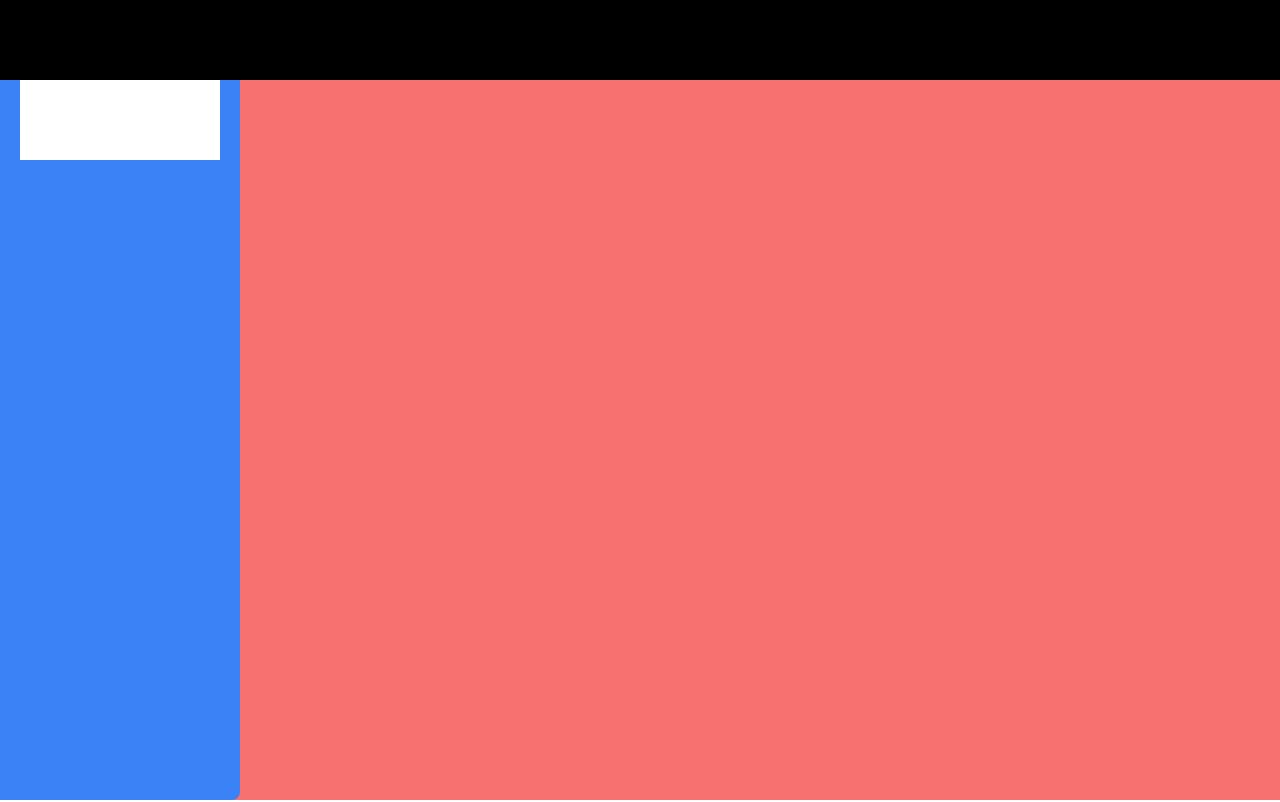
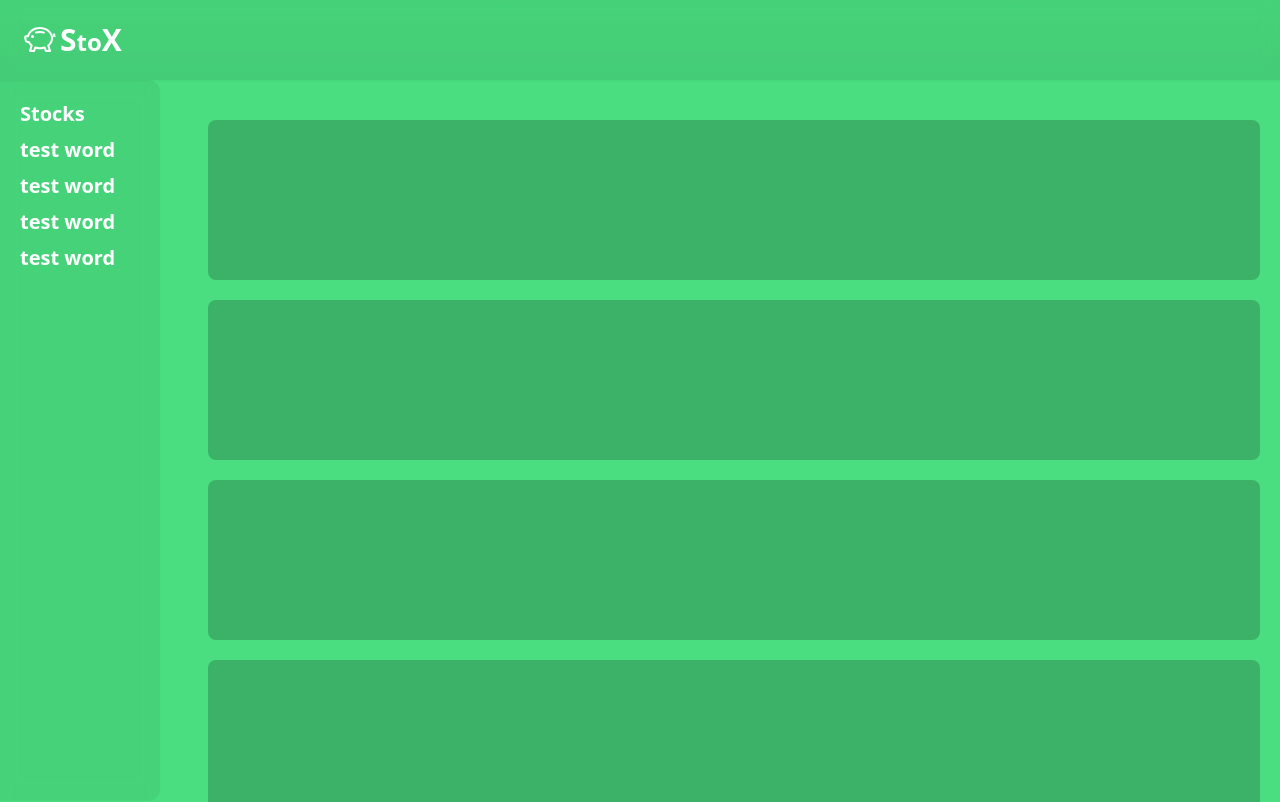
Before and after one commit to davidpierce24/learn-stocks, a Next.js app: page / in a window 1280 px wide. Shown: the top 802 px of the page. Built offline with nearby package versions, Linux system fonts and the light colour scheme.

Commit message:
figure out general layout

```diff
--- a/app/page.tsx
+++ b/app/page.tsx
@@ -2,81 +2,51 @@ import { BsPiggyBank } from "react-icons/bs";
 
 export default function Home() {
   return (
-    // <main className=" bg-gradient-to-t from-green-900 to-green-400  h-screen">
+    // entire body
+    <body className="bg-gradient-to-t from-green-900 to-green-400">
 
-    //   {/* navbar */}
-    //   <div className=" w-full h-20 bg-black bg-opacity-5 p-6 flex items-center font-bold text-white text-2xl">
-    //     <div className="basis-2/6 flex items-center">
-    //       <BsPiggyBank className="w-8 h-8 mr-1" />
-    //       <span><span className="text-3xl">S</span>to<span className="text-3xl">X</span></span>
-    //     </div>
-    //     <div className="basis-2/6"></div>
-    //     <div className="basis-2/6"></div>
-    //   </div>
+      {/* surrounding div */}
+      <div>
 
-
-    //   {/* Side Navbar */}
-    //   <div className="flex pt-5 text-lg font-semibold h-fit">
-    //     <div className="h-full basis-1/6  flex flex-col gap-2 items-start text-white px-5 overflow-y-auto">
-    //       <div>Stocks</div>
-    //       <div>test word</div>
-    //       <div>test word</div>
-    //       <div>test word</div>
-    //       <div>test word</div>
-    //       <div>test word</div>
-    //       <div>test word</div>
-    //       <div>test word</div>
-    //       <div>test word</div>
-    //       <div>test word</div>
-    //       <div>test word</div>
-    //       <div>test word</div>
-    //       <div>test word</div>
-    //       <div>test word</div>
-    //       <div>test word</div>
-    //       <div>test word</div>
-    //       <div>test word</div>
-    //       <div>test word</div>
-    //       <div>test word</div>
-    //       <div>test word</div>
-    //     </div>
-
-    //     {/* body */}
-    //     <div className="h-full basis-5/6 flex flex-col  px-5 pb-10 gap-5 overflow-y-auto">
-    //       <div className="bg-black bg-opacity-20 flex flex-col"><p>test</p> <p>test</p></div>
-    //       <div className="bg-black bg-opacity-20 flex flex-col"><p>test</p> <p>test</p></div>
-    //       <div className="bg-black bg-opacity-20 flex flex-col"><p>test</p> <p>test</p></div>
-    //       <div className="bg-black bg-opacity-20 flex flex-col"><p>test</p> <p>test</p></div>
-    //       <div className="bg-black bg-opacity-20 flex flex-col"><p>test</p> <p>test</p></div>
-    //       <div className="bg-black bg-opacity-20 flex flex-col"><p>test</p> <p>test</p></div>
-    //       <div className="bg-black bg-opacity-20 flex flex-col"><p>test</p> <p>test</p></div>
-    //       <div className="bg-black bg-opacity-20 flex flex-col"><p>test</p> <p>test</p></div>
-    //       <div className="bg-black bg-opacity-20 flex flex-col"><p>test</p> <p>test</p></div>
-    //       <div className="bg-black bg-opacity-20 flex flex-col"><p>test</p> <p>test</p></div>
-    //       <div className="bg-black bg-opacity-20 flex flex-col"><p>test</p> <p>test</p></div>
-    //       {/* footer */}
-    //       <div className="w-full h-60 bg-black">
-
-    //       </div>
-    //     </div>
-    //   </div>
-
-
-
-
-    // </main>
-
-    <div className="relative h-screen bg-teal-200">
-      <nav className="fixed top-0 left-0 right-0 h-20 bg-black"></nav>
-      <div className="h-full flex  bg-red-400">
-
-        <div className="hidden sm:block w-60 bg-blue-500 rounded-r-lg flex flex-col p-5 gap-3 pt-20">
-          <div className="h-10  bg-white"></div>
-          <div className="h-10  bg-white"></div>
-
+        {/* top nav */}
+        <div className="sticky top-0 w-full h-20 bg-black bg-opacity-5 backdrop-blur p-6 flex items-center font-bold text-white text-2xl z-40 shadow-sm">
+          <div className="basis-2/6 flex items-center">
+              <BsPiggyBank className="w-8 h-8 mr-1" />
+              <span><span className="text-3xl">S</span>to<span className="text-3xl">X</span></span>
+          </div>
+            <div className="basis-2/6"></div>
+            <div className="basis-2/6"></div>
         </div>
 
+        {/* below top nav */}
+        <div>
+
+          {/* sidebar */}
+          <aside className="hidden sm:block w-40 fixed inset-0 top-[5rem] bg-black bg-opacity-5 backdrop-blur rounded-r-xl z-20 overflow-y-auto overflow-hidden flex pt-5 text-xl font-semibold shadow-sm">
+            <div className="h-full basis-1/6  flex flex-col gap-2 items-start text-white px-5 overflow-y-auto">
+              <div>Stocks</div>
+              <div>test word</div>
+              <div>test word</div>
+              <div>test word</div>
+              <div>test word</div>
+            </div>
+          </aside>
+
+          {/* main body */}
+          <div className="w-full pl-52 flex flex-col px-5 py-10 gap-5 z-20 bg-green-400">
+            <div className="bg-black bg-opacity-20 h-40 w-full rounded-lg"></div>
+            <div className="bg-black bg-opacity-20 h-40 w-full rounded-lg"></div>
+            <div className="bg-black bg-opacity-20 h-40 w-full rounded-lg"></div>
+            <div className="bg-black bg-opacity-20 h-40 w-full rounded-lg"></div>
+            <div className="bg-black bg-opacity-20 h-40 w-full rounded-lg"></div>
+            <div className="bg-black bg-opacity-20 h-40 w-full rounded-lg"></div>
+            <div className="bg-black bg-opacity-20 h-40 w-full rounded-lg"></div>
+            <div className="bg-black bg-opacity-20 h-40 w-full rounded-lg"></div>
+            <div className="bg-black bg-opacity-20 h-40 w-full rounded-lg"></div>
+            <div className="bg-black bg-opacity-20 h-40 w-full rounded-lg"></div>
+          </div>
+        </div>
       </div>
-
-    </div>
+    </body>
   )
 }
```
